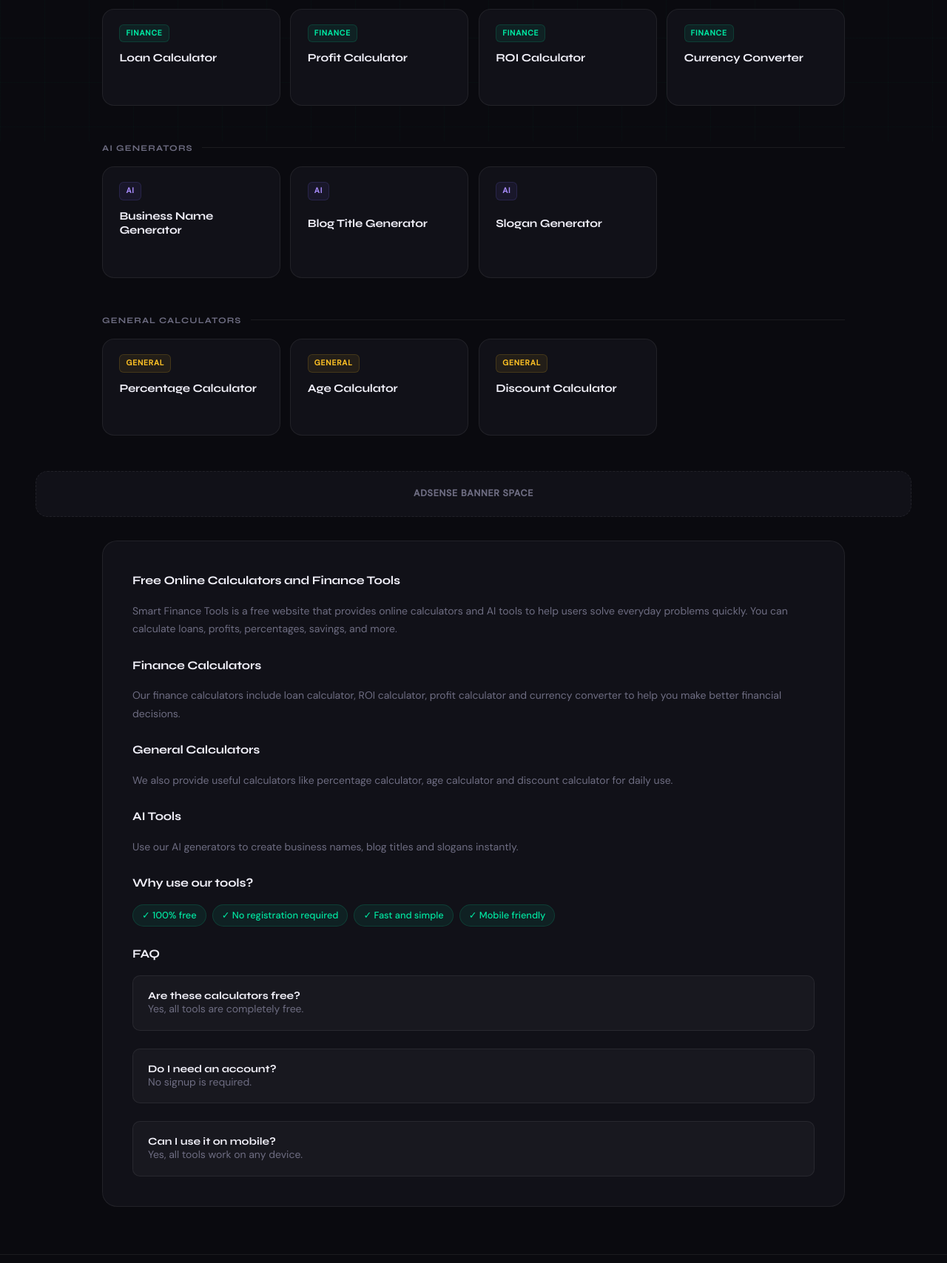
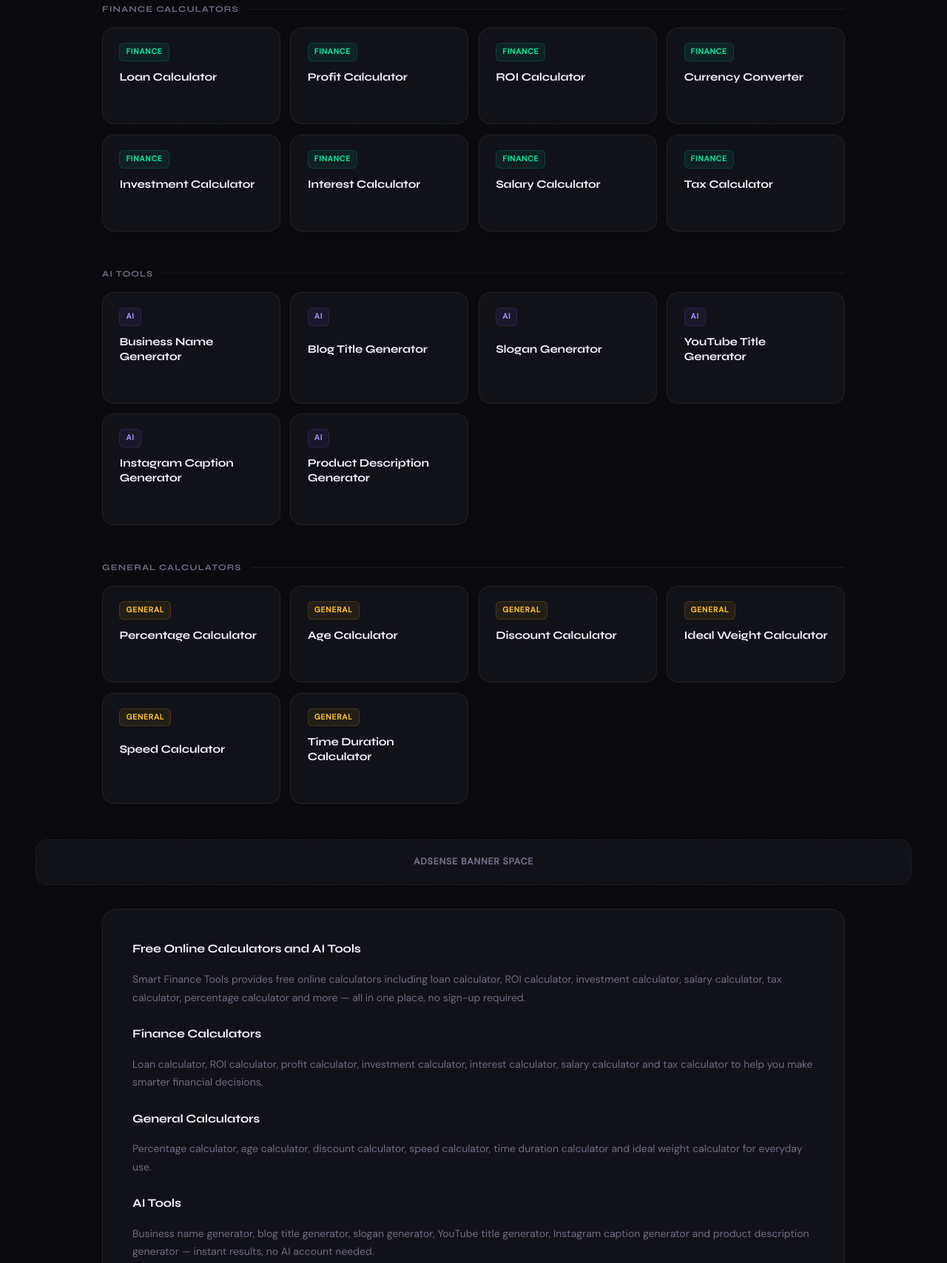
Before and after one commit to Felipe272728/smart-finance-tools, a plain HTML site: page index.html in a window 1280 px wide. Shown: the part 609-2317 px from the top of the page at 74% size. Drawn offline with Linux system fonts and the light colour scheme.

Commit message:
Update index.html

````diff
--- a/index.html
+++ b/index.html
@@ -1,3 +1,4 @@
+```html
 <!DOCTYPE html>
 <html lang="en">
 <head>
@@ -9,8 +10,8 @@
 
 <title>Free Online Calculators & AI Tools | Smart Finance Tools</title>
 
-<meta name="description" content="Free online calculators and AI tools. Loan calculator, ROI calculator, BMI calculator, savings calculator, percentage calculator, currency converter and more.">
-<meta name="keywords" content="finance calculator, loan calculator, roi calculator, percentage calculator, bmi calculator, savings calculator, discount calculator, age calculator, currency converter">
+<meta name="description" content="Free online calculators and AI tools including loan calculator, ROI calculator, investment calculator, tax calculator, salary calculator, percentage calculator, BMI calculator, and more.">
+<meta name="keywords" content="loan calculator, roi calculator, investment calculator, interest calculator, salary calculator, tax calculator, percentage calculator, age calculator, discount calculator, speed calculator, time calculator, AI tools">
 <meta name="robots" content="index, follow">
 
 <link rel="preconnect" href="https://fonts.googleapis.com">
@@ -337,10 +338,6 @@
   .card:hover .card-arrow { opacity: 1; transform: translateX(3px); }
 
   /* FINANCE */
-  .card.finance {
-    border-color: var(--border);
-  }
-
   .card.finance:hover { border-color: rgba(0,229,160,0.35); }
 
   .card.finance .card-tag {
@@ -357,10 +354,6 @@
   }
 
   /* AI */
-  .card.ai {
-    border-color: var(--border);
-  }
-
   .card.ai:hover { border-color: rgba(124,109,250,0.35); }
 
   .card.ai .card-tag {
@@ -377,10 +370,6 @@
   }
 
   /* GENERAL */
-  .card.general {
-    border-color: var(--border);
-  }
-
   .card.general:hover { border-color: rgba(251,191,36,0.35); }
 
   .card.general .card-tag {
@@ -428,41 +417,6 @@
     font-size: 0.875rem;
     color: var(--muted);
     line-height: 1.75;
-  }
-
-  .seo-inner ul {
-    list-style: none;
-    display: flex;
-    flex-wrap: wrap;
-    gap: 0.5rem;
-  }
-
-  .seo-inner ul li {
-    font-size: 0.8rem;
-    color: var(--accent);
-    background: var(--accent-dim);
-    border: 1px solid rgba(0,229,160,0.15);
-    border-radius: 100px;
-    padding: 4px 12px;
-    font-weight: 500;
-  }
-
-  .seo-inner h3 {
-    font-family: var(--font-display);
-    font-size: 0.88rem;
-    font-weight: 700;
-    color: var(--text);
-    margin-bottom: -0.75rem;
-  }
-
-  .faq-item {
-    display: flex;
-    flex-direction: column;
-    gap: 0.35rem;
-    padding: 1rem 1.25rem;
-    background: var(--surface2);
-    border: 1px solid var(--border);
-    border-radius: var(--radius-sm);
   }
 
   /* FOOTER */
@@ -557,7 +511,7 @@
   <header>
     <div class="hero-badge">100% Free — No Sign-up Required</div>
     <h2>Free Smart Finance<br>& <em>AI Tools</em></h2>
-    <p>Free online calculators and AI generators to simplify your finances.</p>
+    <p>Free online calculators and AI generators to simplify your finances and boost your productivity.</p>
   </header>
 
   <section class="ad">AdSense Banner Space</section>
@@ -590,11 +544,35 @@
         <span class="card-arrow">→</span>
       </a>
 
+      <a class="card finance" href="investment-calculator.html">
+        <span class="card-tag">Finance</span>
+        <h4>Investment Calculator</h4>
+        <span class="card-arrow">→</span>
+      </a>
+
+      <a class="card finance" href="interest-calculator.html">
+        <span class="card-tag">Finance</span>
+        <h4>Interest Calculator</h4>
+        <span class="card-arrow">→</span>
+      </a>
+
+      <a class="card finance" href="salary-calculator.html">
+        <span class="card-tag">Finance</span>
+        <h4>Salary Calculator</h4>
+        <span class="card-arrow">→</span>
+      </a>
+
+      <a class="card finance" href="tax-calculator.html">
+        <span class="card-tag">Finance</span>
+        <h4>Tax Calculator</h4>
+        <span class="card-arrow">→</span>
+      </a>
+
     </div>
   </section>
 
   <section class="tools">
-    <h3>AI Generators</h3>
+    <h3>AI Tools</h3>
     <div class="grid">
 
       <a class="card ai" href="business-name-generator.html">
@@ -612,6 +590,24 @@
       <a class="card ai" href="slogan-generator.html">
         <span class="card-tag">AI</span>
         <h4>Slogan Generator</h4>
+        <span class="card-arrow">→</span>
+      </a>
+
+      <a class="card ai" href="youtube-title-generator.html">
+        <span class="card-tag">AI</span>
+        <h4>YouTube Title Generator</h4>
+        <span class="card-arrow">→</span>
+      </a>
+
+      <a class="card ai" href="instagram-caption-generator.html">
+        <span class="card-tag">AI</span>
+        <h4>Instagram Caption Generator</h4>
+        <span class="card-arrow">→</span>
+      </a>
+
+      <a class="card ai" href="product-description-generator.html">
+        <span class="card-tag">AI</span>
+        <h4>Product Description Generator</h4>
         <span class="card-arrow">→</span>
       </a>
 
@@ -640,6 +636,24 @@
         <span class="card-arrow">→</span>
       </a>
 
+      <a class="card general" href="ideal-weight-calculator.html">
+        <span class="card-tag">General</span>
+        <h4>Ideal Weight Calculator</h4>
+        <span class="card-arrow">→</span>
+      </a>
+
+      <a class="card general" href="speed-calculator.html">
+        <span class="card-tag">General</span>
+        <h4>Speed Calculator</h4>
+        <span class="card-arrow">→</span>
+      </a>
+
+      <a class="card general" href="time-duration-calculator.html">
+        <span class="card-tag">General</span>
+        <h4>Time Duration Calculator</h4>
+        <span class="card-arrow">→</span>
+      </a>
+
     </div>
   </section>
 
@@ -648,42 +662,17 @@
   <section class="seo-text">
     <div class="seo-inner">
 
-      <h2>Free Online Calculators and Finance Tools</h2>
-      <p>Smart Finance Tools is a free website that provides online calculators and AI tools to help users solve everyday problems quickly. You can calculate loans, profits, percentages, savings, and more.</p>
+      <h2>Free Online Calculators and AI Tools</h2>
+      <p>Smart Finance Tools provides free online calculators including loan calculator, ROI calculator, investment calculator, salary calculator, tax calculator, percentage calculator and more — all in one place, no sign-up required.</p>
 
       <h2>Finance Calculators</h2>
-      <p>Our finance calculators include loan calculator, ROI calculator, profit calculator and currency converter to help you make better financial decisions.</p>
+      <p>Loan calculator, ROI calculator, profit calculator, investment calculator, interest calculator, salary calculator and tax calculator to help you make smarter financial decisions.</p>
 
       <h2>General Calculators</h2>
-      <p>We also provide useful calculators like percentage calculator, age calculator and discount calculator for daily use.</p>
+      <p>Percentage calculator, age calculator, discount calculator, speed calculator, time duration calculator and ideal weight calculator for everyday use.</p>
 
       <h2>AI Tools</h2>
-      <p>Use our AI generators to create business names, blog titles and slogans instantly.</p>
-
-      <h2>Why use our tools?</h2>
-      <ul>
-        <li>✓ 100% free</li>
-        <li>✓ No registration required</li>
-        <li>✓ Fast and simple</li>
-        <li>✓ Mobile friendly</li>
-      </ul>
-
-      <h2>FAQ</h2>
-
-      <div class="faq-item">
-        <h3>Are these calculators free?</h3>
-        <p>Yes, all tools are completely free.</p>
-      </div>
-
-      <div class="faq-item">
-        <h3>Do I need an account?</h3>
-        <p>No signup is required.</p>
-      </div>
-
-      <div class="faq-item">
-        <h3>Can I use it on mobile?</h3>
-        <p>Yes, all tools work on any device.</p>
-      </div>
+      <p>Business name generator, blog title generator, slogan generator, YouTube title generator, Instagram caption generator and product description generator — instant results, no AI account needed.</p>
 
     </div>
   </section>
@@ -707,7 +696,7 @@
   }
 
   document.addEventListener('click', function(e) {
-    const menu = document.getElementById('mobileMenu');
+    const menu      = document.getElementById('mobileMenu');
     const hamburger = document.querySelector('.hamburger');
     if (!menu.contains(e.target) && !hamburger.contains(e.target)) {
       menu.classList.remove('open');
@@ -717,3 +706,4 @@
 
 </body>
 </html>
+```
````
